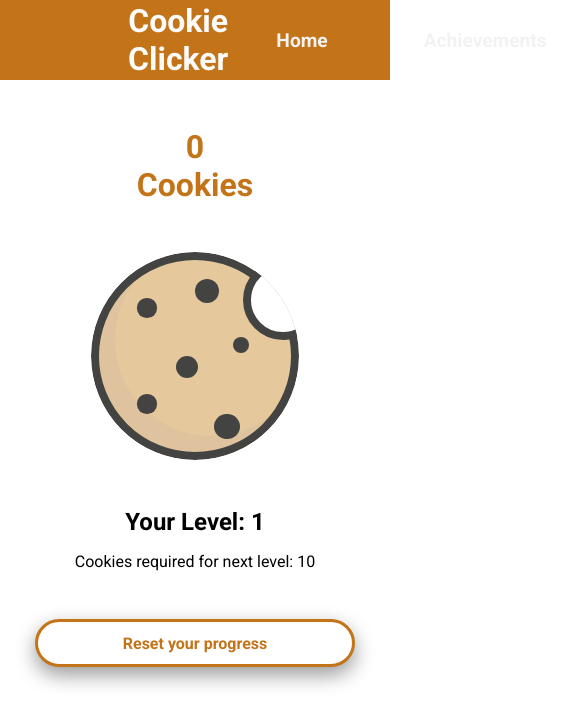
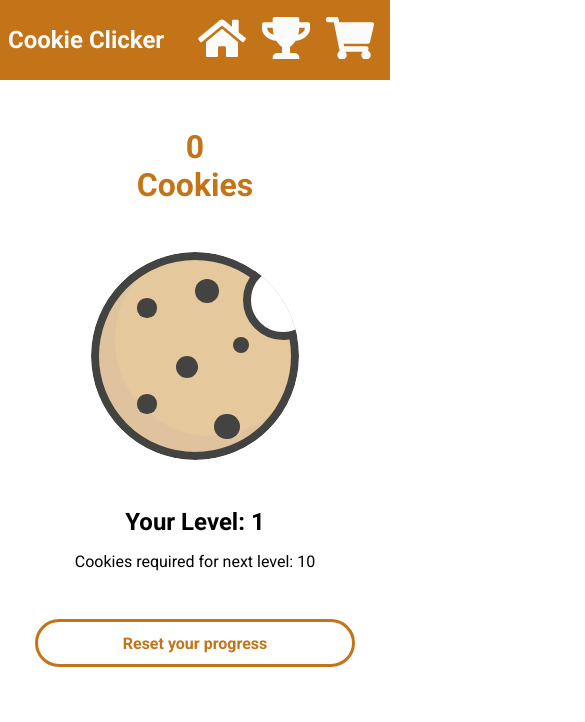
Before and after one commit to bm64/clicker-app, a React (Create React App) app: page / in a window 390 px wide. Shown: the top 722 px of the page, 585 px wide, since content can reach past the window. Built offline with nearby package versions, Linux system fonts and the light colour scheme.

Commit message:
add media queries with some styles

```diff
--- a/src/App.js
+++ b/src/App.js
@@ -1,4 +1,3 @@
-import { createContext, useState } from "react";
 import "./styles.css";
 import Navbar from "./Navbar";
 import { Route, Switch } from "react-router-dom";
--- a/src/Navbar.js
+++ b/src/Navbar.js
@@ -1,6 +1,7 @@
 import React from "react";
 import "./styles.css";
 import { Link } from "react-router-dom";
+import { achievements } from "./data";
 
 const Navbar = () => {
   return (
@@ -17,8 +18,73 @@ const Navbar = () => {
           Shop
         </Link>
       </div>
+      <div className="navbar__icons">
+        <Link to="/">
+          <div className="navbar__icon">{icons.home}</div>
+        </Link>
+        <Link to="/achievements">
+          <div className="navbar__icon">{icons.achievements}</div>
+        </Link>
+        <Link to="/shop">
+          <div className="navbar__icon">{icons.shop}</div>
+        </Link>
+      </div>
     </nav>
   );
 };
 
 export default Navbar;
+
+const icons = {
+  home: (
+    <svg
+      aria-hidden="true"
+      focusable="false"
+      data-prefix="fas"
+      data-icon="home"
+      class="svg-inline--fa fa-home fa-w-18"
+      role="img"
+      xmlns="http://www.w3.org/2000/svg"
+      viewBox="0 0 576 512"
+    >
+      <path
+        fill="currentColor"
+        d="M280.37 148.26L96 300.11V464a16 16 0 0 0 16 16l112.06-.29a16 16 0 0 0 15.92-16V368a16 16 0 0 1 16-16h64a16 16 0 0 1 16 16v95.64a16 16 0 0 0 16 16.05L464 480a16 16 0 0 0 16-16V300L295.67 148.26a12.19 12.19 0 0 0-15.3 0zM571.6 251.47L488 182.56V44.05a12 12 0 0 0-12-12h-56a12 12 0 0 0-12 12v72.61L318.47 43a48 48 0 0 0-61 0L4.34 251.47a12 12 0 0 0-1.6 16.9l25.5 31A12 12 0 0 0 45.15 301l235.22-193.74a12.19 12.19 0 0 1 15.3 0L530.9 301a12 12 0 0 0 16.9-1.6l25.5-31a12 12 0 0 0-1.7-16.93z"
+      ></path>
+    </svg>
+  ),
+  achievements: (
+    <svg
+      aria-hidden="true"
+      focusable="false"
+      data-prefix="fas"
+      data-icon="trophy"
+      class="svg-inline--fa fa-trophy fa-w-18"
+      role="img"
+      xmlns="http://www.w3.org/2000/svg"
+      viewBox="0 0 576 512"
+    >
+      <path
+        fill="currentColor"
+        d="M552 64H448V24c0-13.3-10.7-24-24-24H152c-13.3 0-24 10.7-24 24v40H24C10.7 64 0 74.7 0 88v56c0 35.7 22.5 72.4 61.9 100.7 31.5 22.7 69.8 37.1 110 41.7C203.3 338.5 240 360 240 360v72h-48c-35.3 0-64 20.7-64 56v12c0 6.6 5.4 12 12 12h296c6.6 0 12-5.4 12-12v-12c0-35.3-28.7-56-64-56h-48v-72s36.7-21.5 68.1-73.6c40.3-4.6 78.6-19 110-41.7 39.3-28.3 61.9-65 61.9-100.7V88c0-13.3-10.7-24-24-24zM99.3 192.8C74.9 175.2 64 155.6 64 144v-16h64.2c1 32.6 5.8 61.2 12.8 86.2-15.1-5.2-29.2-12.4-41.7-21.4zM512 144c0 16.1-17.7 36.1-35.3 48.8-12.5 9-26.7 16.2-41.8 21.4 7-25 11.8-53.6 12.8-86.2H512v16z"
+      ></path>
+    </svg>
+  ),
+  shop: (
+    <svg
+      aria-hidden="true"
+      focusable="false"
+      data-prefix="fas"
+      data-icon="shopping-cart"
+      class="svg-inline--fa fa-shopping-cart fa-w-18"
+      role="img"
+      xmlns="http://www.w3.org/2000/svg"
+      viewBox="0 0 576 512"
+    >
+      <path
+        fill="currentColor"
+        d="M528.12 301.319l47.273-208C578.806 78.301 567.391 64 551.99 64H159.208l-9.166-44.81C147.758 8.021 137.93 0 126.529 0H24C10.745 0 0 10.745 0 24v16c0 13.255 10.745 24 24 24h69.883l70.248 343.435C147.325 417.1 136 435.222 136 456c0 30.928 25.072 56 56 56s56-25.072 56-56c0-15.674-6.447-29.835-16.824-40h209.647C430.447 426.165 424 440.326 424 456c0 30.928 25.072 56 56 56s56-25.072 56-56c0-22.172-12.888-41.332-31.579-50.405l5.517-24.276c3.413-15.018-8.002-29.319-23.403-29.319H218.117l-6.545-32h293.145c11.206 0 20.92-7.754 23.403-18.681z"
+      ></path>
+    </svg>
+  ),
+};
--- a/src/clickerContext.js
+++ b/src/clickerContext.js
@@ -125,7 +125,7 @@ export const ContextProvider = ({ children }) => {
     timeoutRef.current = setTimeout(() => {
       setMessage(null);
       timeoutRef.current = null;
-    }, 3000);
+    }, 30000);
   };
 
   const clearProgress = () => {
--- a/src/home.js
+++ b/src/home.js
@@ -7,7 +7,7 @@ const Home = () => {
   const { clearProgress } = useContext(ClickerContext);
 
   return (
-    <div>
+    <div className="home">
       <PlayerProgress>
         <ClickerButton />
       </PlayerProgress>
--- a/src/styles.css
+++ b/src/styles.css
@@ -11,12 +11,22 @@ body {
 .navbar {
   display: flex;
   flex-direction: row;
-  justify-content: space-around;
+  justify-content: space-between;
   background-color: #c37418;
   align-items: center;
   max-width: 100%;
   height: 5rem;
   padding: 0rem 8rem;
+}
+
+.navbar__icons {
+  display: none;
+}
+
+.navbar__icon {
+  width: 3rem;
+  color: #fbfbfb;
+  margin: 0rem 0.5rem;
 }
 
 .player-progress {
@@ -58,7 +68,7 @@ body {
 
 .menu__item {
   color: #f2f2f2;
-  margin: 0rem 3rem;
+  margin: 0rem 2rem;
   text-decoration: none;
   font-weight: 600;
   font-size: 1.2rem;
@@ -96,7 +106,9 @@ body {
   box-shadow: 0px 8px 20px 0px rgba(0, 0, 0, 0.4);
   margin-top: 2rem;
 }
-
+.home {
+  width: 100%;
+}
 .clear-button:hover {
   color: #fbfbfb;
   background-color: #c37418;
@@ -133,7 +145,7 @@ body {
 .achievement-message {
   padding-bottom: 1rem;
   text-align: center;
-  width: 30rem;
+  width: 25rem;
   background-color: #fbfbfb;
   border-radius: 2rem;
   position: fixed;
@@ -181,7 +193,7 @@ body {
 }
 
 .item__button {
-  padding: 0.2rem 1rem;
+  padding: 0.4rem 1rem;
   border: 2px solid #c37418;
   background-color: #fbfbfb;
   border-radius: 1rem;
@@ -304,6 +316,22 @@ body {
 
 /*smaller screens*/
 @media (max-width: 900px) {
+  .container {
+    max-width: 900px;
+  }
+  .navbar__menu {
+    justify-content: flex-end;
+  }
+  .menu__item {
+    margin: 0rem 1rem;
+  }
+  .navbar {
+    justify-content: space-between;
+    padding: 0rem 1rem;
+  }
+}
+
+@media screen and (max-width: 780px) {
   .achievements {
     flex-direction: column;
     align-items: center;
@@ -315,4 +343,44 @@ body {
     align-items: center;
     gap: 1rem;
   }
+  .navbar {
+    padding: 0rem 0.5rem;
+    justify-content: space-between;
+  }
+  .navbar__logo {
+    display: inline-block;
+    font-size: 1.5rem;
+  }
+  .navbar__icons {
+    display: flex;
+    flex-direction: row;
+  }
+  .navbar__menu {
+    display: none;
+  }
+  .clear-button {
+    max-width: 90%;
+  }
+  .achievement-message {
+    max-width: 90%;
+    padding-bottom: 0.5rem;
+  }
+  .container {
+    max-width: 780px;
+  }
 }
+
+@media screen and (max-width: 480px) {
+  .clear-button {
+    max-width: 90%;
+    box-shadow: none;
+  }
+  .container {
+    max-width: 480px;
+  }
+  .achievement-message {
+    max-width: 90%;
+    box-shadow: none;
+    padding-bottom: 0.5rem;
+  }
+}
```
